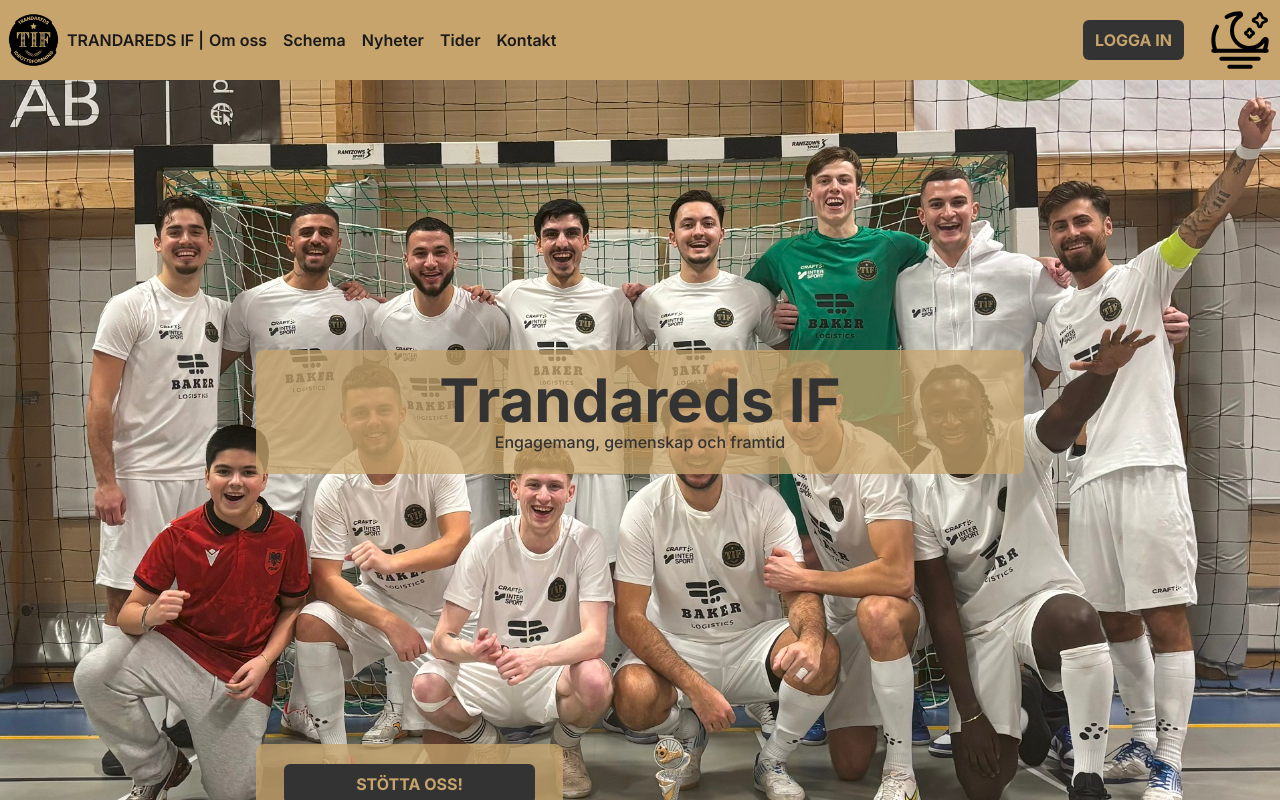
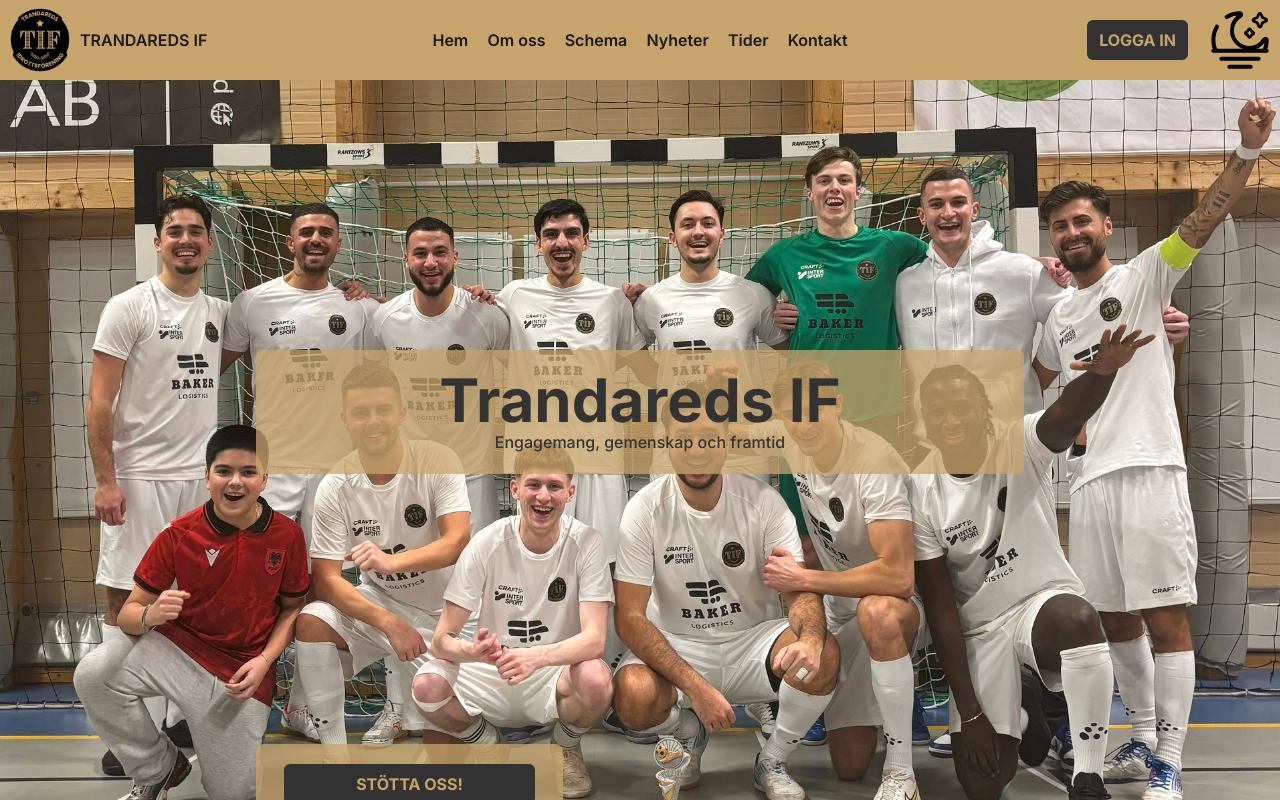
Before and after one commit to lia-2-team-1/webbsite, a React (Vite) app: page / in a window 1280 px wide. Shown: the top 800 px of the page. Built offline with nearby package versions, Linux system fonts and the light colour scheme; no server answers.

Commit message:
+centered nav

```diff
--- a/src/components/NavLinks.tsx
+++ b/src/components/NavLinks.tsx
@@ -3,6 +3,7 @@ import LightDark from "./LightDark.tsx";
 import Button from "./Button.tsx";
 const NavLinks = ({ className }) => {
   const links = [
+    { href: "#", text: "Hem" },
     { href: "#", text: "Om oss" },
     { href: "#", text: "Schema" },
     { href: "#", text: "Nyheter" },
@@ -12,19 +13,24 @@ const NavLinks = ({ className }) => {
 
   return (
     <div className={`${className}`}>
+
+
       {links.map((link, index) => (
         <a
           key={index}
           href={link.href}
           className="
           transition-[color] delay-150 duration-250 ease-out
-          text-codgray dark:text-sandybrown active:underline md:font-semibold md:text-nowrap hover:border-r-2 dark:border-sandybrown border-codgray md:hover:border-r-0 md:hover:border-b-2"
+          text-codgray dark:text-sandybrown active:underline md:font-semibold md:text-nowrap hover:border-r-2 dark:border-sandybrown border-codgray
+          md:hover:border-r-0 md:hover:border-b-2"
         >
           {link.text}
         </a>
       ))}
-      <Button text="Logga In" isLink={false} className="mx-0 md:mx-3 text-nowrap !ml-auto" />
+      <div className="flex items-center md:absolute md:right-0 md:top-0">
+      <Button text="Logga In" isLink={false} className="mx-0 md:mx-3 text-nowrap" />
       <LightDark className="transition-[color_transform_position_display] delay-150 duration-250 ease-out"/>
+      </div>
     </div>
   );
 };
--- a/src/components/Navbar.tsx
+++ b/src/components/Navbar.tsx
@@ -26,16 +26,13 @@ const Navbar = () => {
                     justify-between
                     transition-all delay-150 duration-250 ease-out
                     ">
-            <a
+                    <a
               href="#"
-              className="flex items-center"
+              className="flex items-center hover:underline text-mineshaft dark:text-sandybrown"
             >
               <img src="logo.webp" className="w-20" alt="TRANDAREDS IF LOGO" />
-              </a>
-          <a className="text-center my-auto mr-auto">
-              <h2 className="text-codgray  dark:text-sandybrown font-bold md:font-semibold whitespace-nowrap mr-[5px]"> TRANDAREDS IF | </h2>
+              <h2 className="text-codgray dark:text-sandybrown font-bold md:font-semibold lg:whitespace-nowrap">TRANDAREDS IF</h2>
           </a>
-
             <NavLinks className={`
                 bg-sandybrown dark:bg-darkgray
                 flex flex-col space-y-2 p-2 pt-4
@@ -44,8 +41,16 @@ const Navbar = () => {
                 transition-all delay-150 duration-350 ease-in-out
                 rounded-bl-lg
 
-                md:transform-none md:translate-y-[0%] md:-translate-y-[0%] md:flex md:flex-row md:space-x-[1rem] md:space-y-0
-                md:static md:p-0 md:place-items-center md:bg-transparent dark:md:bg-transparent md:w-screen
+                md:transform md:translate-y-[0%] md:-translate-y-[0%]
+                md:flex md:flex-row
+                md:space-x-[1.5%] md:space-y-0
+                md:p-0
+                md:items-center
+                md:justify-center
+                md:bg-transparent dark:md:bg-transparent
+                md:absolute md:left-0 md:right-0 md:mx-auto
+                md:h-[80px]
+
             `}/>
             <div onClick={toggleMenu}>
               <Burger className="block absolute right-0 h-20 p-2 md:hidden z-50 dark:bg-mineshaft bg-sandybrown" stroke="stroke-codgray dark:stroke-sandybrown" />
```
